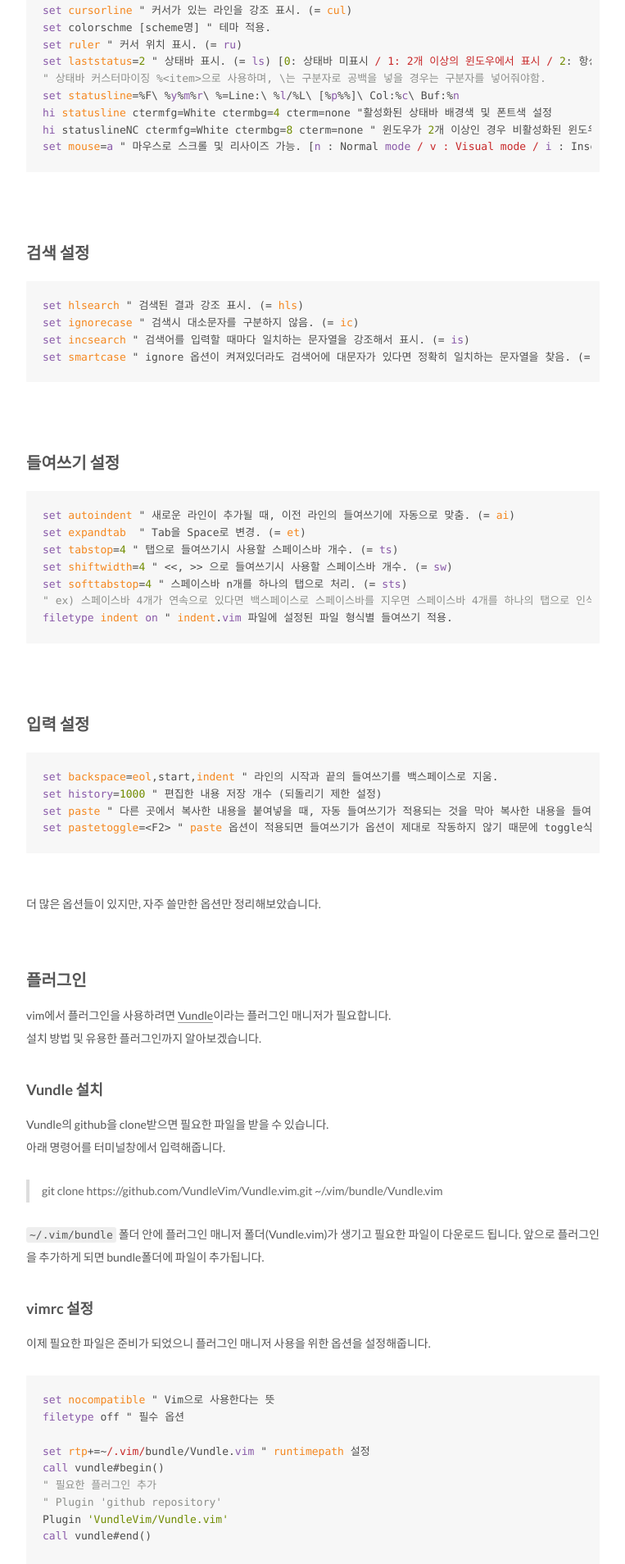
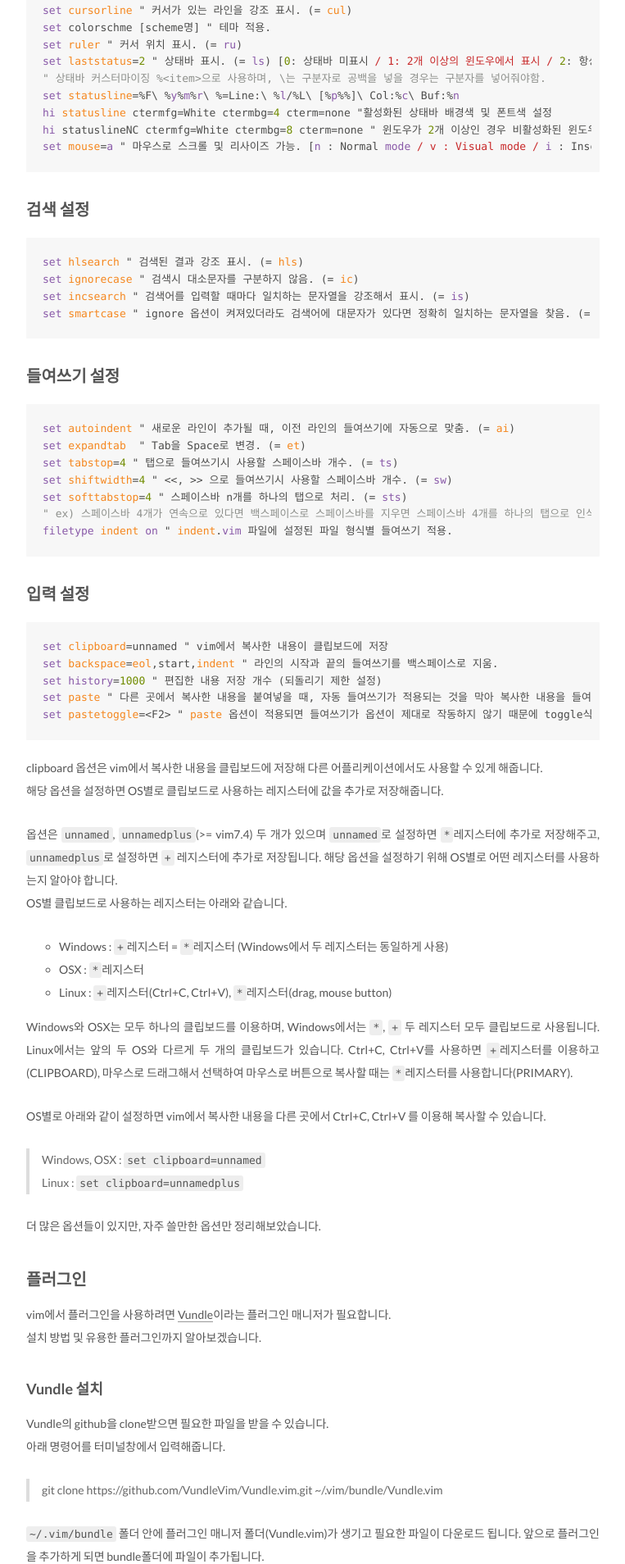
Before and after one commit to jhpapa/jhpapa.github.io, a Jekyll site: the page built from _posts/2018/01/2018-01-29-vim_configuration.md, in a window 1280 px wide. Shown: the part 1088-2996 px from the top of the page at 82% size, without its empty margins (258-1021 px from the left). Built offline with Jekyll 4.4.1, drawn with Linux system fonts in a browser that asks for light colours; some of the changed text lies outside the part shown.

Commit message:
포스트 수정
- clipboard 옵션 추가
- 전체 포맷 정리

````diff
--- a/_posts/2018/01/2018-01-29-vim_configuration.md
+++ b/_posts/2018/01/2018-01-29-vim_configuration.md
@@ -43,7 +43,6 @@ hi statusline ctermfg=White ctermbg=4 cterm=none "활성화된 상태바 배경
 hi statuslineNC ctermfg=White ctermbg=8 cterm=none " 윈도우가 2개 이상인 경우 비활성화된 윈도우의 배경색 및 폰트색 설정
 set mouse=a " 마우스로 스크롤 및 리사이즈 가능. [n : Normal mode / v : Visual mode / i : Insert mode / a : All modes]
 ```
-<br/>
 
 ## 검색 설정
 
@@ -53,7 +52,6 @@ set ignorecase " 검색시 대소문자를 구분하지 않음. (= ic)
 set incsearch " 검색어를 입력할 때마다 일치하는 문자열을 강조해서 표시. (= is)
 set smartcase " ignore 옵션이 켜져있더라도 검색어에 대문자가 있다면 정확히 일치하는 문자열을 찾음. (= scs)
 ```
-<br/>
 
 ## 들여쓰기 설정
 
@@ -66,19 +64,35 @@ set softtabstop=4 " 스페이스바 n개를 하나의 탭으로 처리. (= sts)
 " ex) 스페이스바 4개가 연속으로 있다면 백스페이스로 스페이스바를 지우면 스페이스바 4개를 하나의 탭으로 인식해 삭제.
 filetype indent on " indent.vim 파일에 설정된 파일 형식별 들여쓰기 적용.
 ```
-<br/>
 
 ## 입력 설정
 
 ``` vim
+set clipboard=unnamed " vim에서 복사한 내용이 클립보드에 저장
 set backspace=eol,start,indent " 라인의 시작과 끝의 들여쓰기를 백스페이스로 지움.
 set history=1000 " 편집한 내용 저장 개수 (되돌리기 제한 설정)
 set paste " 다른 곳에서 복사한 내용을 붙여넣을 때, 자동 들여쓰기가 적용되는 것을 막아 복사한 내용을 들여쓰기없이 복사.
 set pastetoggle=<F2> " paste 옵션이 적용되면 들여쓰기가 옵션이 제대로 작동하지 않기 때문에 toggle식으로 옵션을 키고 끌 수 있음.
 ```
+clipboard 옵션은 vim에서 복사한 내용을 클립보드에 저장해 다른 어플리케이션에서도 사용할 수 있게 해줍니다.<br/>
+해당 옵션을 설정하면 OS별로 클립보드로 사용하는 레지스터에 값을 추가로 저장해줍니다.
+
+옵션은 `unnamed`, `unnamedplus`(>= vim7.4) 두 개가 있으며 `unnamed`로 설정하면 `*`레지스터에 추가로 저장해주고, `unnamedplus`로 설정하면 `+` 레지스터에 추가로 저장됩니다.
+해당 옵션을 설정하기 위해 OS별로 어떤 레지스터를 사용하는지 알아야 합니다. <br/>
+OS별 클립보드로 사용하는 레지스터는 아래와 같습니다.
+* Windows : `+`레지스터 = `*`레지스터 (Windows에서 두 레지스터는 동일하게 사용)
+* OSX : `*`레지스터
+* Linux : `+`레지스터(Ctrl+C, Ctrl+V), `*`레지스터(drag, mouse button)
+
+Windows와 OSX는 모두 하나의 클립보드를 이용하며, Windows에서는 `*`, `+` 두 레지스터 모두 클립보드로 사용됩니다.  Linux에서는 앞의 두 OS와 다르게 두 개의 클립보드가 있습니다. Ctrl+C, Ctrl+V를 사용하면 `+`레지스터를 이용하고(CLIPBOARD), 마우스로 드래그해서 선택하여 마우스로 버튼으로 복사할 때는 `*`레지스터를 사용합니다(PRIMARY).
+
+OS별로 아래와 같이 설정하면 vim에서 복사한 내용을 다른 곳에서 Ctrl+C, Ctrl+V 를 이용해 복사할 수 있습니다.
+
+> Windows, OSX : `set clipboard=unnamed` <br/>
+> Linux : `set clipboard=unnamedplus`
+
+더 많은 옵션들이 있지만, 자주 쓸만한 옵션만 정리해보았습니다.
 <br/>
-더 많은 옵션들이 있지만, 자주 쓸만한 옵션만 정리해보았습니다.
-<br/><br/>
 
 ## 플러그인
 
@@ -125,7 +139,7 @@ filetype plugin indent on
 
 플러그인을 삭제하고 싶다면 **설정 파일에서 추가한 플러그인의 git repository를 삭제**하고 설정 파일을 다시 로드한 다음 `:PluginClean`을 입력해주면
 설치할 때와 동일하게 좌측에 새창이 뜨면서 삭제할 플러그인이 보이고 삭제 여부를 물은 다음에 삭제 과정이 진행됩니다.
-<br/><br/>
+<br/>
 
 ## 유용한 플러그인
 다양한 플러그인에 대한 정보가 필요하다면 [Vim Awesome](https://vimawesome.com/)에서 찾을 수 있습니다.<br/>
@@ -143,7 +157,6 @@ Plugin 'VundleVim/Vundle.vim'
 Plugin 'scrooloose/nerdtree' " NERD Tree 추가
 call vundle#end()
 ```
-<br/>
 설정 파일을 다시 로드 후, vim의 명령모드에서 `:PluginInstall`을 입력하면 설치가 완료됩니다. <br/>
 NERD Tree 실행은 명령모드에서 `:NERDTree`라고 입력하면 좌측에 Tree view가 표시됩니다.
 
@@ -154,7 +167,6 @@ NERD Tree 실행은 명령모드에서 `:NERDTree`라고 입력하면 좌측에
 let mapleader="\\"
 map <Leader>nt <ESC>:NERDTree<CR>
 ```
-<br/>
 이제 NERD Tree의 추가 옵션을 설정해보겠습니다.
 
 ``` vim
@@ -168,9 +180,9 @@ autocmd VimEnter * if argc() == 0 && !exists("s:std_in") | NERDTree | endif
 autocmd StdinReadPre * let s:std_in=1
 autocmd VimEnter * if argc() == 1 && isdirectory(argv()[0]) && !exists("s:std_in") | exe 'NERDTree' argv()[0] | wincmd p | ene | endif
 ```
-<br/>
 
-아래는 제가 사용 중인 vim 설정입니다.
+## My vimrc
+아래는 제가 사용 중인 설정입니다.
 
 ``` vim
 set nocompatible
@@ -196,6 +208,7 @@ set showmatch " 현재 선택된 괄호의 쌍을 표시
 "set relativenumber " 커서를 기준으로 라인 넘버 표시. 커서 위치에 따라 바뀜. (= rnu)
 "set cursorline " 커서가 있는 라인을 강조 표시. (= cul)
 set ruler " 커서 위치 표시. (= ru)
+set clipboard=unnamed " 복사시 추가로 클립보드에 저장
 set mouse=a " 마우스로 스크롤 및 리사이즈 가능. [n : Normal mode / v : Visual mode / i : Insert mode / a : All modes]
 set laststatus=2 " 상태바 표시. (= ls) [0: 상태바 미표시 / 1: 2개 이상의 윈도우에서 표시 / 2: 항상 표시]
 set statusline=%F\ %y%m%r\ %=Line:\ %l/%L\ [%p%%]\ Col:%c\ Buf:%n " 상태바 커스터마이징 %<item>으로 사용하며, \는 구분자로 공백을 넣을 경우는 구분자를 넣어줘야함.
````
Also changed, not shown: other parts of _posts/2018/01/2018-01-29-vim_configuration.md (+1 -1 lines).
